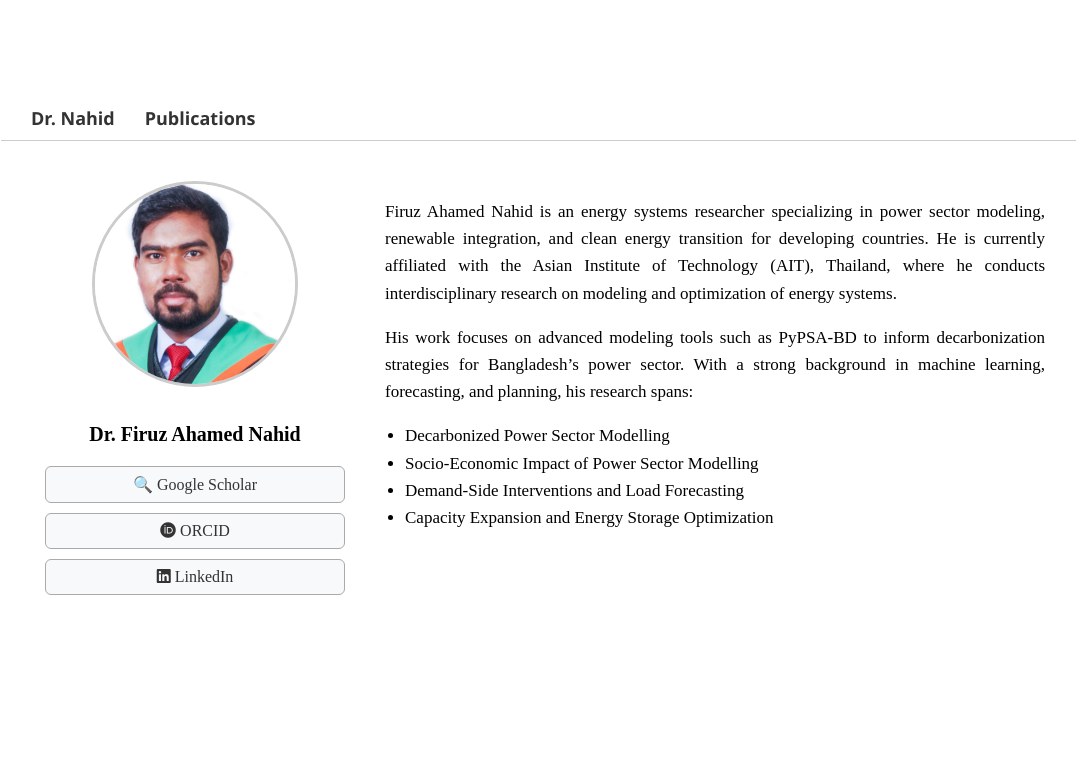
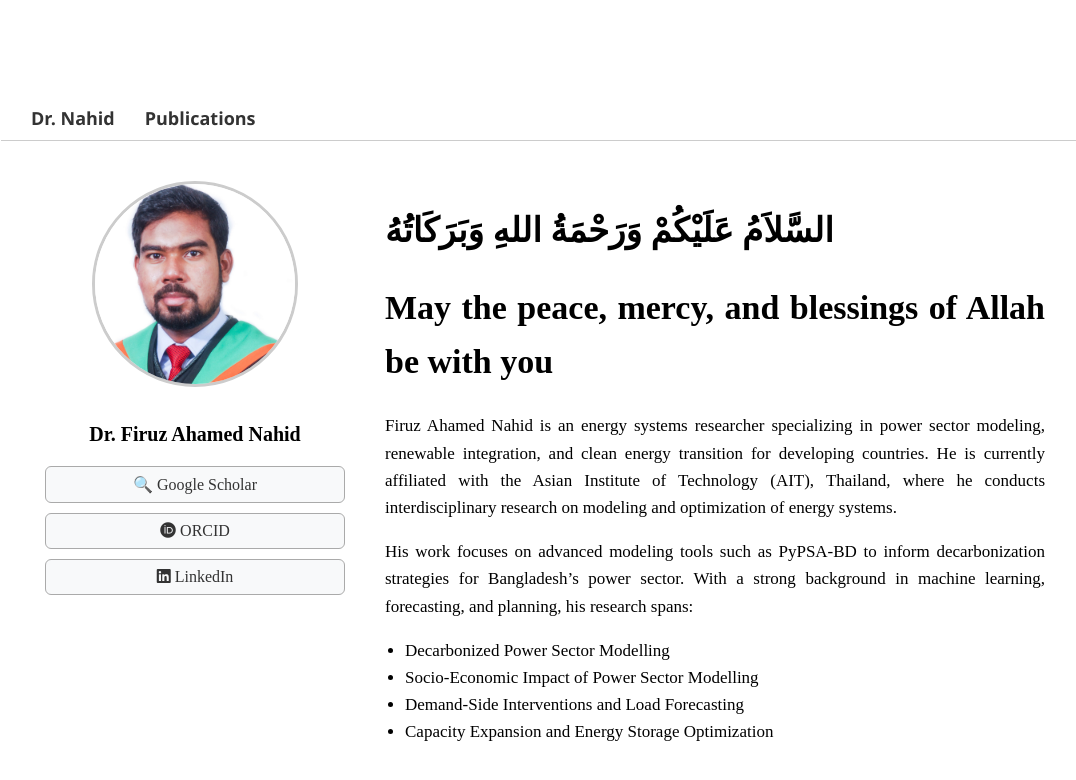
Before and after one commit to FiruzAhamed/firuzahamed.github.io, a Jekyll site: the page built from index.md, in a window 1280 px wide. Shown: the top 780 px of the page, without its empty margins (95-1171 px from the left). Built offline with Jekyll 4.4.1, drawn with Linux system fonts in a browser that asks for light colours.

Commit message:
Update index.md

```diff
--- a/index.md
+++ b/index.md
@@ -29,6 +29,8 @@ permalink: /
 
   <!-- RIGHT SECTION: BIO -->
   <div class="right-panel">
+    <h1> السَّلاَمُ عَلَيْكُمْ وَرَحْمَةُ اللهِ وَبَرَكَاتُهُ </h1>
+    <h1> May the peace, mercy, and blessings of Allah be with you </h1>
     <p>
       Firuz Ahamed Nahid is an energy systems researcher specializing in power sector modeling, renewable integration, and clean energy transition for developing countries. He is currently affiliated with the Asian Institute of Technology (AIT), Thailand, where he conducts interdisciplinary research on modeling and optimization of energy systems.
     </p>
```
